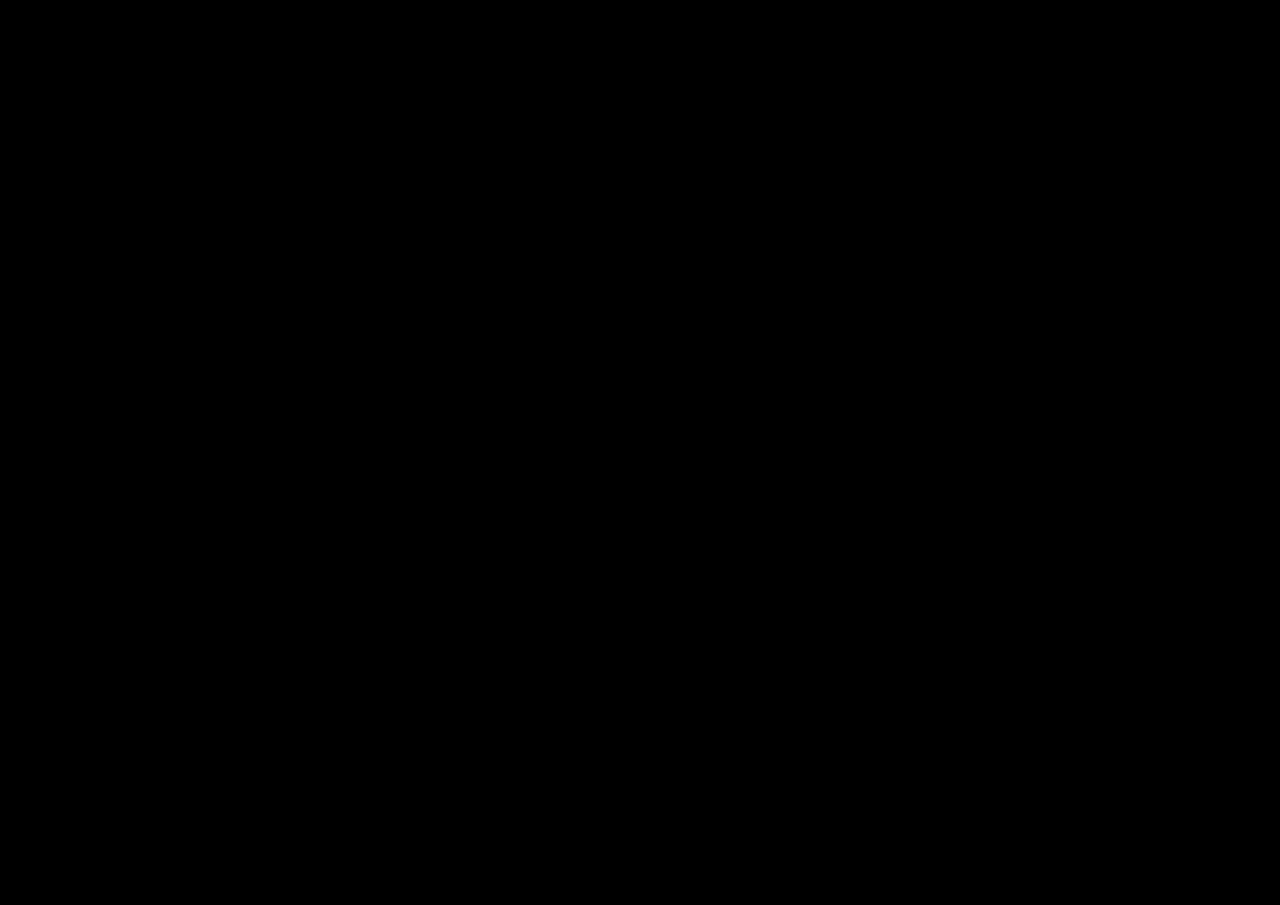
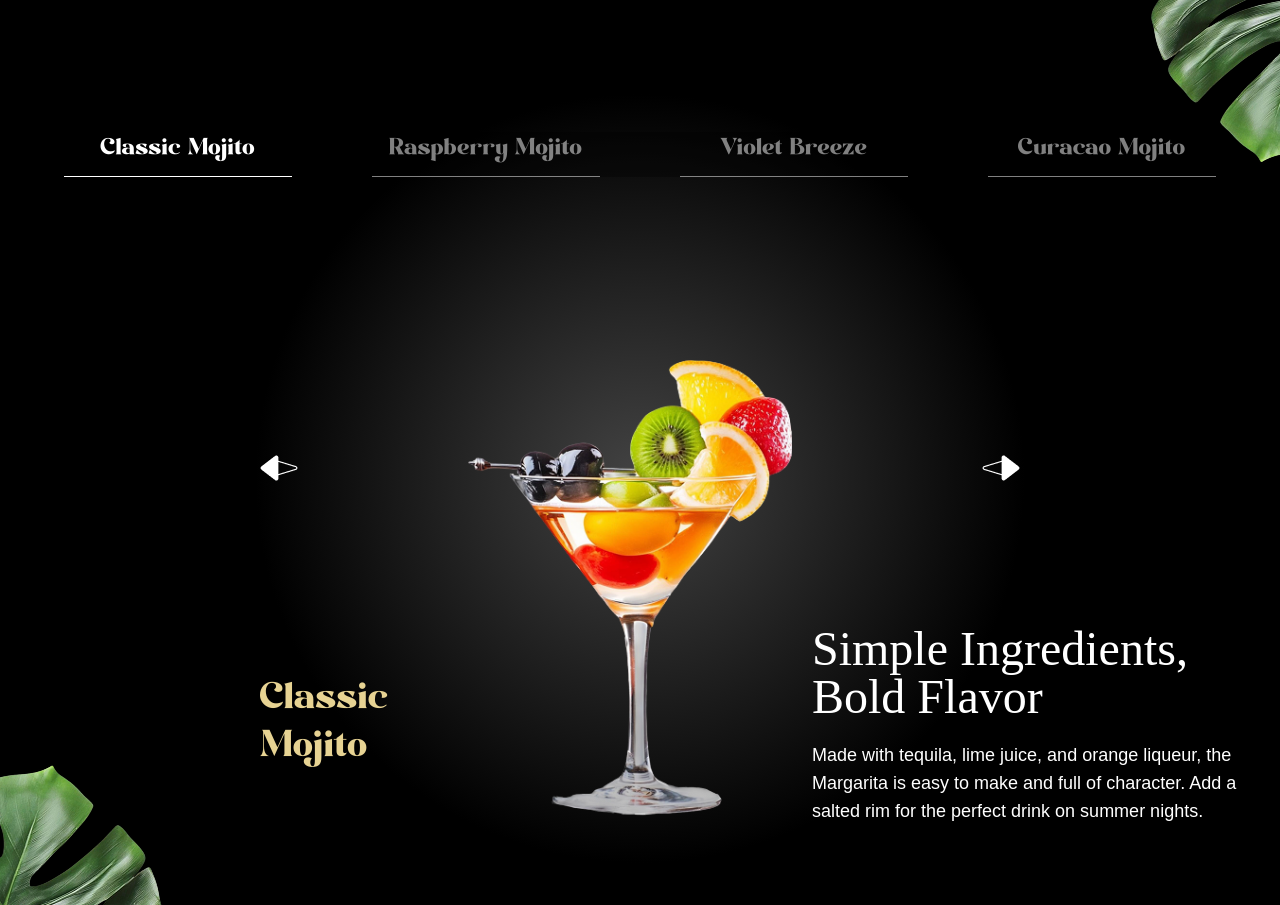
Before and after one commit to arasur20/gsap, a React (Vite) app: page / in a window 1280 px wide. Shown: the part 4120-5025 px from the top of the page. Before the commit the page ends 4012 px from the top, so only its background shows below. Built offline with nearby package versions, Linux system fonts and the light colour scheme; a web font is replaced by a local one.

Commit message:
Complete menu

```diff
--- a/src/App.jsx
+++ b/src/App.jsx
@@ -5,6 +5,7 @@ import Hero from "./components/Hero";
 import Cocktails from "./components/Cocktails";
 import About from "./components/About";
 import Art from "./components/Art";
+import Menu from "./components/Menu";
 gsap.registerPlugin(ScrollTrigger, SplitText);
 
 const App = () => {
@@ -15,6 +16,7 @@ const App = () => {
       <Cocktails />
       <About />
       <Art />
+      <Menu />
     </main>
   );
 };
--- /dev/null
+++ b/src/components/Menu.jsx
@@ -0,0 +1,116 @@
+import React, { useRef, useState } from "react";
+import { sliderLists } from "../constants";
+import { useGSAP } from "@gsap/react";
+import gsap from "gsap";
+
+const Menu = () => {
+  const [currentIndex, setCurrentIndex] = useState(0);
+  const [direction, setDirection] = useState("left");
+
+  const totalCocktail = sliderLists.length;
+  const gotoSlide = (index, direction) => {
+    const newIndex = (index + totalCocktail) % totalCocktail;
+    setDirection(direction);
+    setCurrentIndex(newIndex);
+  };
+
+  const getCocktail = () => {
+    return sliderLists[(currentIndex + totalCocktail) % totalCocktail];
+  };
+
+  const currentCocktail = getCocktail();
+
+  useGSAP(() => {
+    gsap.from("#title", { opacity: 0, duration: 1, ease: "power1.inOut" });
+    gsap.from(".cocktail img", {
+      opacity: 0,
+      xPercent: direction === "left" ? 100 : -100,
+      ease: "power1.inOut",
+    });
+    gsap.from(".details h2", {
+      opacity: 0,
+      yPercent: 100,
+      ease: "power1.inOut",
+    });
+    gsap.from(".details p", {
+      opacity: 0,
+      yPercent: 100,
+      ease: "power1.inOut",
+    });
+  }, [currentIndex]);
+  return (
+    <section id="menu" className="menu-heading">
+      <img
+        src="/images/slider-left-leaf.png"
+        alt="left-leaf"
+        id="m-left-leaf"
+      />
+      <img
+        src="/images/slider-right-leaf.png"
+        alt="right-leaf"
+        id="m-right-leaf"
+      />
+
+      <h2 className="sr-only" id="menu-heading">
+        Cocktail Menu
+      </h2>
+      <nav className="cocktail-tabs" aria-label="Cocktail Navigation">
+        {sliderLists.map((cocktail, index) => {
+          const isActive = index === currentIndex;
+          return (
+            <button
+              key={cocktail.id}
+              className={`${
+                isActive
+                  ? "text-white border-white"
+                  : "text-white/50 border-white/50"
+              } `}
+              onClick={() => gotoSlide(index)}
+            >
+              {cocktail.name}
+            </button>
+          );
+        })}
+      </nav>
+
+      <div className="content">
+        <div className="arrows">
+          <button
+            className="text-left"
+            onClick={() => gotoSlide(currentIndex - 1, "left")}
+          >
+            <img
+              src="/images/right-arrow.png"
+              alt="right-arrow"
+              aria-hidden="true"
+            />
+          </button>
+          <button
+            className="text-right"
+            onClick={() => gotoSlide(currentIndex + 1, "right")}
+          >
+            <img
+              src="/images/left-arrow.png"
+              alt="left-arrow"
+              aria-hidden="true"
+            />
+          </button>
+        </div>
+        <div className="cocktail">
+          <img src={currentCocktail.image} className="object-contain" />
+        </div>
+        <div className="recipe">
+          <div className="info">
+            <p id="title">{currentCocktail.name}</p>
+          </div>
+          <div className="details">
+            <h2>{currentCocktail.title}</h2>
+            <p>{currentCocktail.description}</p>
+          </div>
+        </div>
+      </div>
+    </section>
+  );
+};
+
+export default Menu;
--- a/src/constants/index.js
+++ b/src/constants/index.js
@@ -8,7 +8,7 @@ const navLinks = [
     title: "About Us",
   },
   {
-    id: "work",
+    id: "art",
     title: "The Art",
   },
   {
--- a/src/index.css
+++ b/src/index.css
@@ -297,10 +297,10 @@ body {
             @apply flex flex-col justify-between items-center container mx-auto relative;
 
             .arrows {
-                @apply flex items-center justify-between w-full absolute;
+                @apply flex items-center justify-between w-full absolute top-36;
 
                 button {
-                    @apply text-white hover:text-yellow cursor-pointer transition-colors max-w-36;
+                    @apply text-white hover:text-yellow cursor-pointer transition-colors max-w-3xl mx-60;
 
                     span {
                         @apply text-3xl font-modern-negra leading-none hidden md:block;
@@ -321,10 +321,10 @@ body {
             @apply flex max-md:flex-col gap-10 md:items-center justify-between w-full lg:absolute bottom-0;
 
             .info {
-                @apply space-y-4 lg:translate-y-20;
+                @apply space-y-4 lg:translate-x-60;
 
                 #title {
-                    @apply font-modern-negra md:text-4xl text-3xl text-yellow max-w-40;
+                    @apply font-modern-negra md:text-5xl text-3xl text-yellow max-w-40;
                 }
             }
 
```
